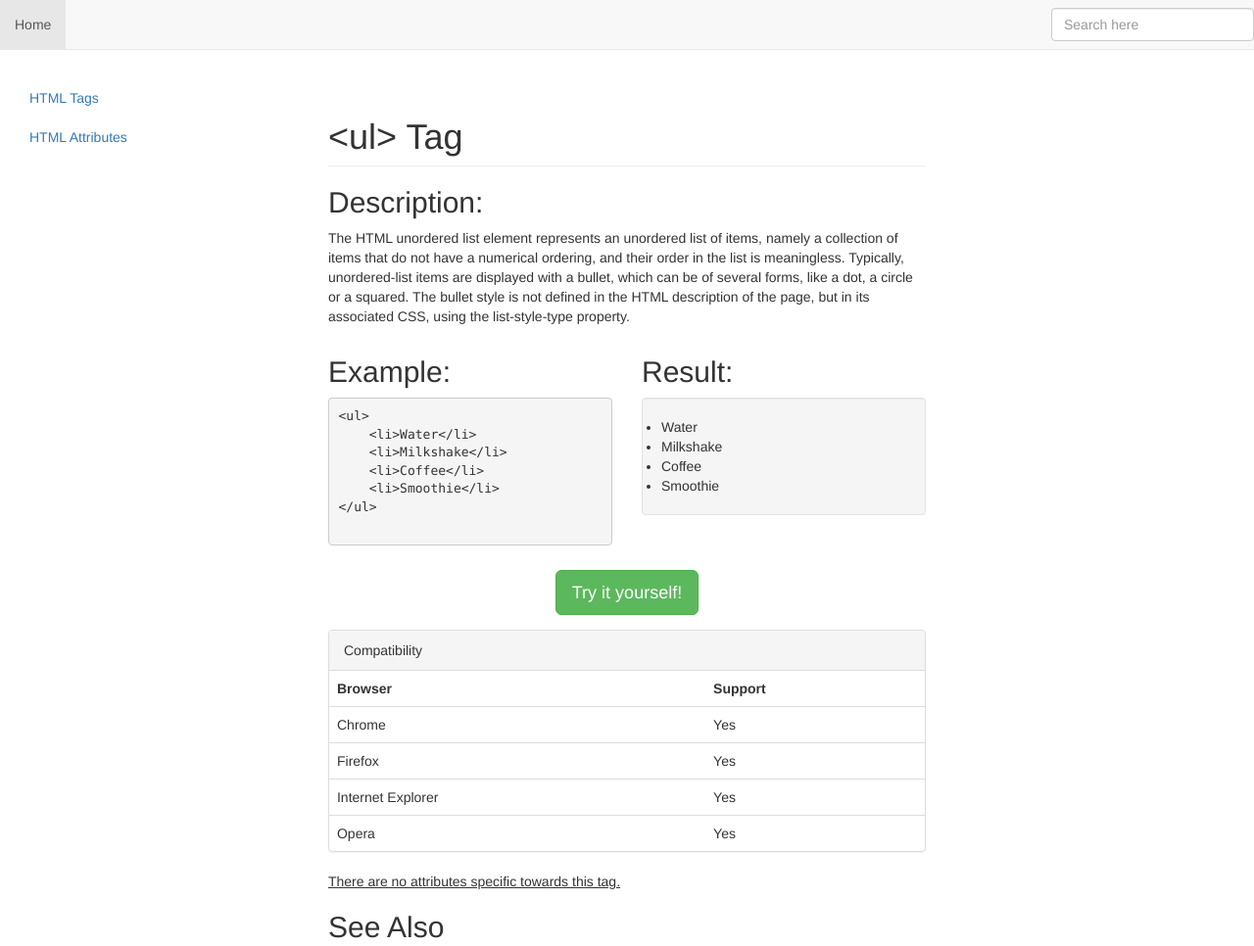
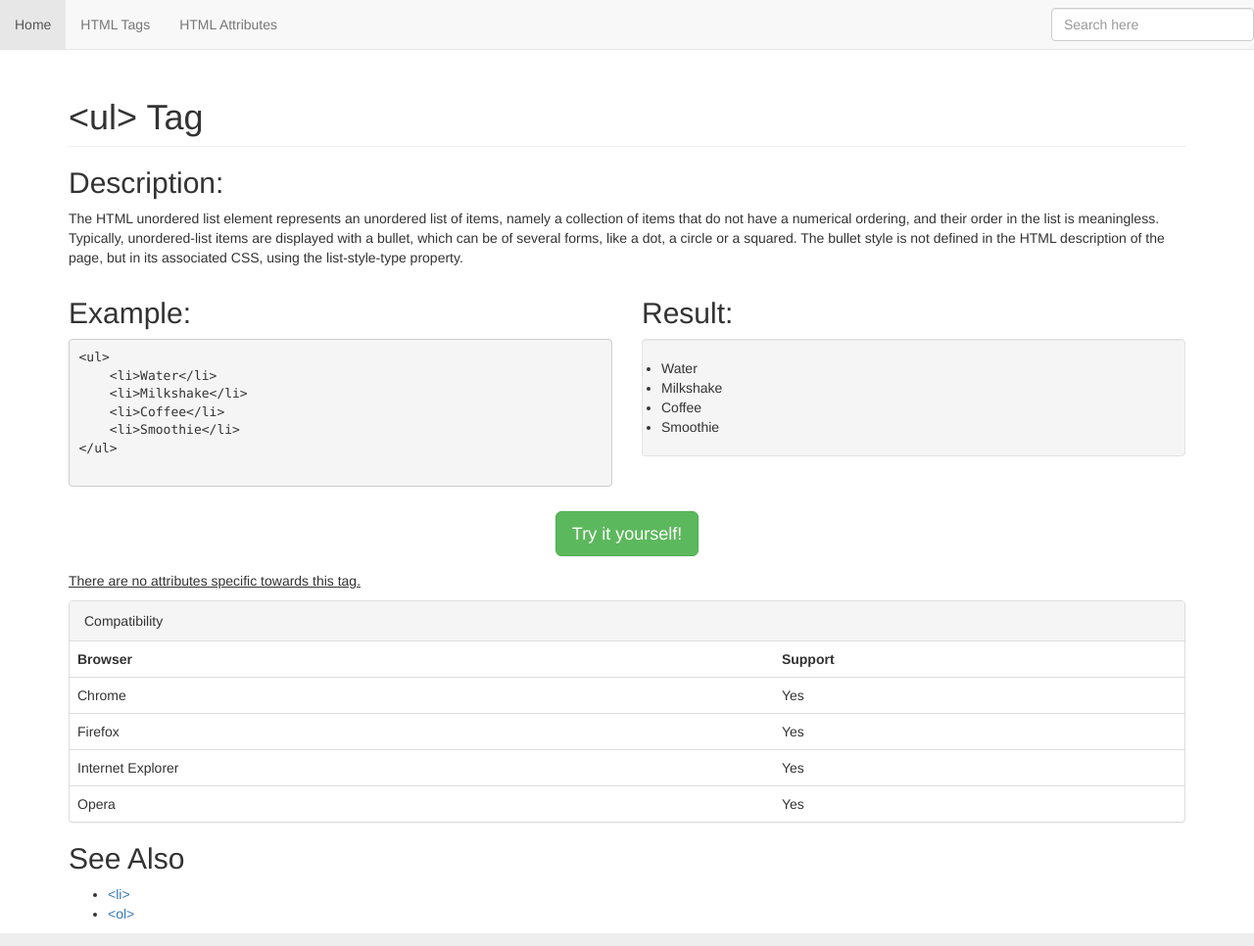
Before and after one commit to danielchristiancazares/HTML5-Tags, a plain HTML site: page ul.html in a window 1280 px wide. Shown: the top 966 px of the page at 98% size. Drawn offline with nearby package versions, Linux system fonts and the light colour scheme.

Commit message:
navbar readjustments, "no tag specific attributes" added
top navbar edited, left navbar deleted, added the no tag specific
attributes

```diff
--- a/ul.html
+++ b/ul.html
@@ -5,12 +5,10 @@
     <meta charset="UTF-8">
 	<link rel="stylesheet" href="css/bootstrap.css">
 	<style>
-		body > div.container-fluid:first-of-type {
-			padding-top: 80px;
+		body {
+			margin-bottom: -60px;
 		}
-		body {
-			margin-bottom: -40px;
-		}
+		h1.page-header { margin-top:100px;}
 	</style>
 </head>
 <body>
@@ -18,21 +16,14 @@
 	<nav class="navbar navbar-default navbar-fixed-top">
 		<ul class="nav navbar-nav">
 			<li class="active"><a href="index.html">Home</a></li>
+            <li><a href="#">HTML Tags</a></li>
+            <li><a href="#">HTML Attributes</a></li>
 		</ul>
 		<form class="navbar-form navbar-right">
               <input class="form-control" type="text" placeholder="Search here">
         </form>
 	</nav>
-    <div class="container-fluid">
-      <div class="row">
-        <!--Side Nav Bar ++Bug (Please Fix): Will not disappear when screen shrinks.-->
-        <div class="col-sm-2 col-md-2 sidebar">
-          <ul class="nav nav-sidebar">
-            <li><a href="#">HTML Tags</a></li>
-            <li><a href="#">HTML Attributes</a></li>
-          </ul>
-        </div>
-        <div class="col-sm-6 col-sm-offset-3 col-md-6 col-md-offset-1 main">
+    <div class="container">
 			<h1 class="page-header">&lt;ul&gt; Tag</h1>
 
 			<!--Description-->
@@ -72,8 +63,12 @@
             </div>
         </section>
 
+        <!--Tag-Specific Attirbutes-->
+        <section id="tag-specific attributes">
+            <p><u>There are no attributes specific towards this tag.</u></p>
+        </section>
 
-		<!--Compatibility-->
+        <!--Compatibility-->
 		<section class="panel panel-default">
 			<div class="panel-heading">Compatibility</div>
 			<table class="table">
@@ -100,9 +95,6 @@
 			</table>
 		</section>
 
-        <section id="tag-specific attributes">
-            <p><u>There are no attributes specific towards this tag.</u></p>
-        </section>
 		<!--See Also-->
 		<section>
 			<h2>See Also</h2>
@@ -112,8 +104,6 @@
 		    </ul>
 	</section>
 	</div>
-    </div>
-    </div>
 	<div class="jumbotron">
 		<!--Footer-->
 		<footer class="container">
```
